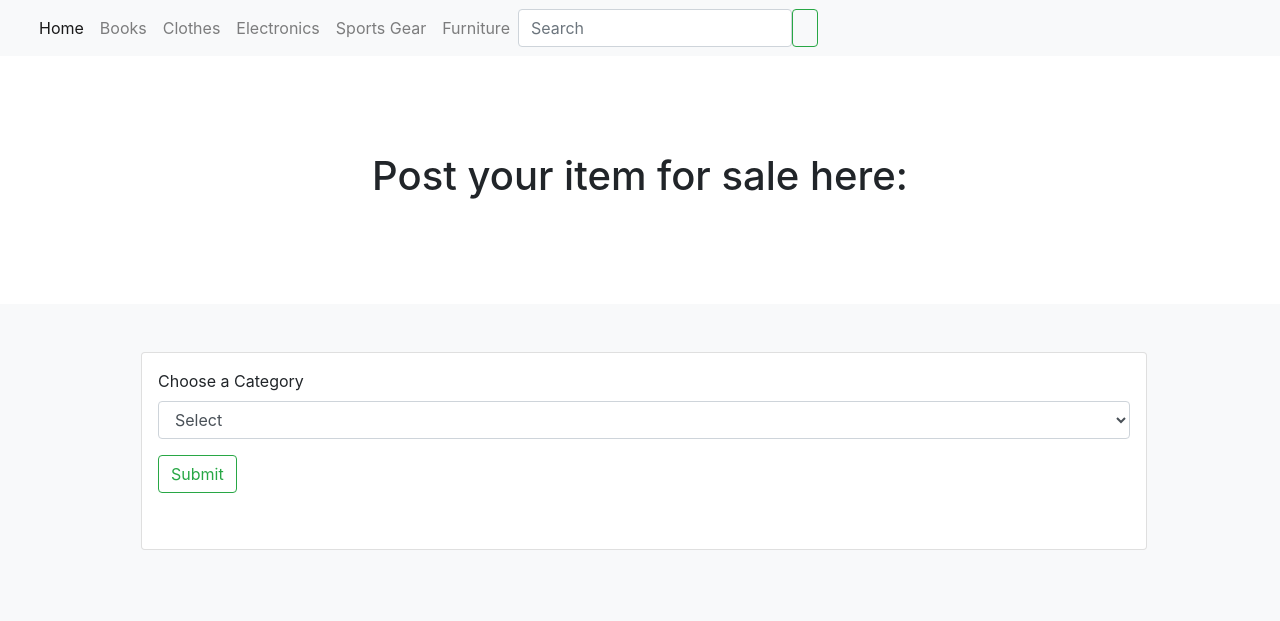
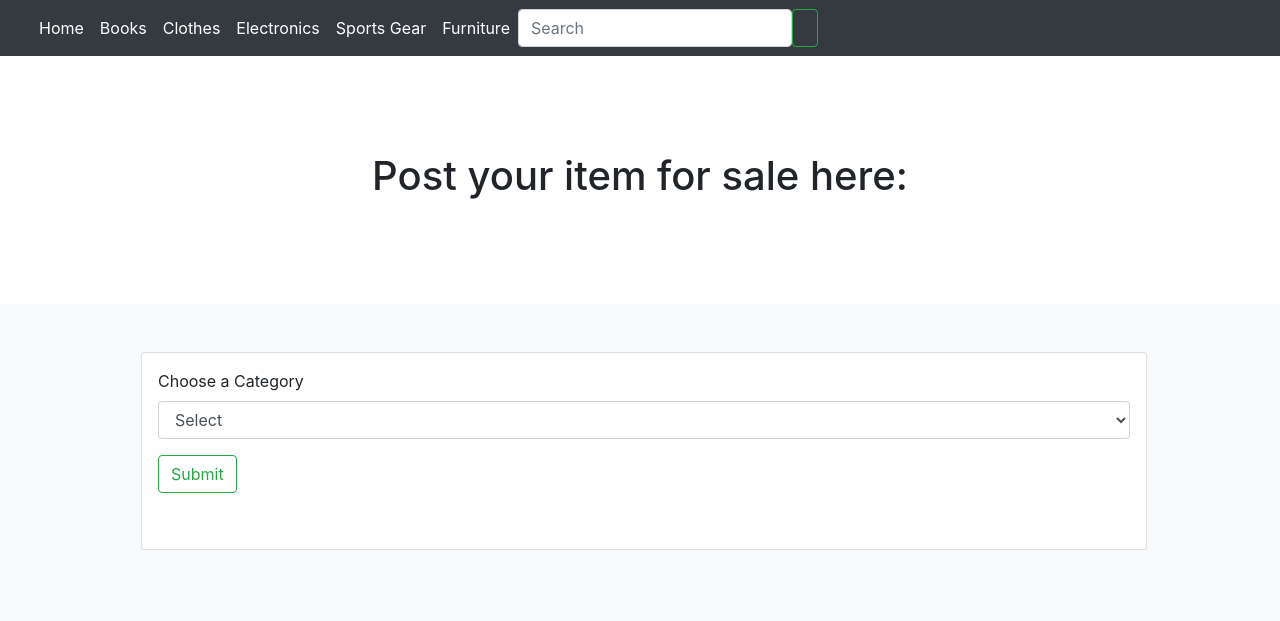
Before and after one commit to elenirotsides/Exchange4Students, a Flask app: template src/templates/sell.html in a window 1280 px wide. Shown: the top 621 px of the page. Run offline with Flask 2, Linux system fonts and the light colour scheme; the template is opened without the code that fills it, so the values that code supplies are empty; some libraries are stand-ins or nearby versions.

Commit message:
navbar styling changes

```diff
--- a/src/templates/base.html
+++ b/src/templates/base.html
@@ -1,17 +1,22 @@
 <!doctype html>
 <html lang="en">
+
 <head>
   <!-- Required meta tags -->
   <meta charset="utf-8">
   <meta name="viewport" content="width=device-width, initial-scale=1, shrink-to-fit=no">
 
   <!-- Bootstrap CSS -->
-        <link rel="stylesheet" href="https://maxcdn.bootstrapcdn.com/bootstrap/4.0.0/css/bootstrap.min.css" integrity="sha384-Gn5384xqQ1aoWXA+058RXPxPg6fy4IWvTNh0E263XmFcJlSAwiGgFAW/dAiS6JXm" crossorigin="anonymous">
+  <link rel="stylesheet" href="https://maxcdn.bootstrapcdn.com/bootstrap/4.0.0/css/bootstrap.min.css"
+    integrity="sha384-Gn5384xqQ1aoWXA+058RXPxPg6fy4IWvTNh0E263XmFcJlSAwiGgFAW/dAiS6JXm" crossorigin="anonymous">
   <!-- Optional JavaScript -->
   <!-- jQuery first, then Popper.js, then Bootstrap JS -->
-        <script src="https://code.jquery.com/jquery-3.2.1.slim.min.js" integrity="sha384-KJ3o2DKtIkvYIK3UENzmM7KCkRr/rE9/Qpg6aAZGJwFDMVNA/GpGFF93hXpG5KkN" crossorigin="anonymous"></script>
-        <script src="https://cdnjs.cloudflare.com/ajax/libs/popper.js/1.12.9/umd/popper.min.js" integrity="sha384-ApNbgh9B+Y1QKtv3Rn7W3mgPxhU9K/ScQsAP7hUibX39j7fakFPskvXusvfa0b4Q" crossorigin="anonymous"></script>
-        <script src="https://maxcdn.bootstrapcdn.com/bootstrap/4.0.0/js/bootstrap.min.js" integrity="sha384-JZR6Spejh4U02d8jOt6vLEHfe/JQGiRRSQQxSfFWpi1MquVdAyjUar5+76PVCmYl" crossorigin="anonymous"></script>
+  <script src="https://code.jquery.com/jquery-3.2.1.slim.min.js" integrity="sha384-KJ3o2DKtIkvYIK3UENzmM7KCkRr/rE9/Qpg6aAZGJwFDMVNA/GpGFF93hXpG5KkN"
+    crossorigin="anonymous"></script>
+  <script src="https://cdnjs.cloudflare.com/ajax/libs/popper.js/1.12.9/umd/popper.min.js"
+    integrity="sha384-ApNbgh9B+Y1QKtv3Rn7W3mgPxhU9K/ScQsAP7hUibX39j7fakFPskvXusvfa0b4Q" crossorigin="anonymous"></script>
+  <script src="https://maxcdn.bootstrapcdn.com/bootstrap/4.0.0/js/bootstrap.min.js"
+    integrity="sha384-JZR6Spejh4U02d8jOt6vLEHfe/JQGiRRSQQxSfFWpi1MquVdAyjUar5+76PVCmYl" crossorigin="anonymous"></script>
   {{ fontawesome_html() }}
   <title>Exchange for Students</title>
 
@@ -38,40 +43,47 @@
         font-size: 3.5rem;
       }
     }
+
+    .navButton:hover {
+      background-color: rgba(95, 95, 95, 0.747);
+      border-radius: 1em;
+    }
   </style>
 </head>
+
 <body>
   <header>
     <!-- Navigation bar -->
-            <nav class="navbar navbar-expand-lg navbar-light bg-light">
+    <nav class="navbar navbar-expand-lg navbar-light bg-dark">
       <div class="container-fluid">
-                <button class="navbar-toggler" type="button" data-bs-toggle="collapse" data-bs-target="#navbarSupportedContent" aria-controls="navbarSupportedContent" aria-expanded="false" aria-label="Toggle navigation">
+        <button class="navbar-toggler" type="button" data-bs-toggle="collapse" data-bs-target="#navbarSupportedContent"
+          aria-controls="navbarSupportedContent" aria-expanded="false" aria-label="Toggle navigation">
           <span class="navbar-toggler-icon"></span>
         </button>
         <div class="collapse navbar-collapse" id="navbarSupportedContent">
           <ul class="navbar-nav me-auto mb-2 mb-lg-0">
             <li class="nav-item">
-                        <a class="nav-link active" aria-current="page" href="/">Home</a>
+              <a class="nav-link navButton" aria-current="page" href="/" style="color: white;">Home</a>
             </li>
             <li class="nav-item">
-                        <a class="nav-link" aria-current="page" href="/books">Books</a>
+              <a class="nav-link navButton" aria-current="page" href="/books" style="color: white;">Books</a>
             </li>
             <li class="nav-item">
-                        <a class="nav-link" aria-current="page" href="/clothes">Clothes</a>
+              <a class="nav-link navButton" aria-current="page" href="/clothes" style="color: white;">Clothes</a>
             </li>
             <li class="nav-item">
-                        <a class="nav-link" aria-current="page" href="/electronics">Electronics</a>
+              <a class="nav-link navButton" aria-current="page" href="/electronics" style="color: white;">Electronics</a>
             </li>
             <li class="nav-item">
-                        <a class="nav-link" aria-current="page" href="/sports">Sports Gear</a>
+              <a class="nav-link navButton" aria-current="page" href="/sports" style="color: white;">Sports Gear</a>
             </li>
             <li class="nav-item">
-                        <a class="nav-link" aria-current="page" href="/furniture">Furniture</a>
+              <a class="nav-link navButton" aria-current="page" href="/furniture" style="color: white;">Furniture</a>
             </li>
 
           </ul>
           <form class="d-flex" method="POST" id="search_term" action="/search">
-                      <input  name="search_term" id='search_term' class="form-control me-2" type="search" placeholder="Search" aria-label="Search">
+            <input name="search_term" id='search_term' class="form-control me-2" type="search" placeholder="Search" aria-label="Search">
             <button class="btn btn-outline-success fas fa-search" type="submit"></button>
           </form>
         </div>
@@ -81,4 +93,5 @@
   {% block content %}
   {% endblock %}
 </body>
+
 </html>
```
Lines whose indentation alone changed are shown as unchanged.
